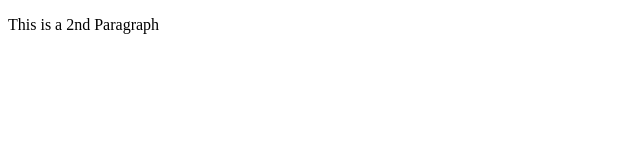
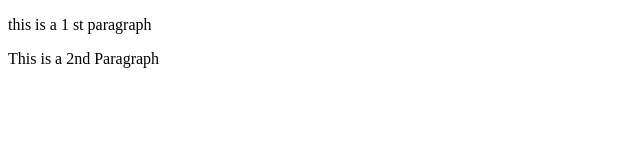
Before and after one commit to Soham1305/git-example, a plain HTML site: page index.html in a window 1280 px wide. Shown: the whole page, without its empty margins (0-640 px from the left). Drawn offline with Linux system fonts and the light colour scheme.

Commit message:
this test drive 2

```diff
--- a/index.html
+++ b/index.html
@@ -8,7 +8,7 @@
 </head>
 <body>
 
-
+   <p> this is a 1 st paragraph </p>
     <p> This is a 2nd Paragraph</p>
 
 </body>
```
